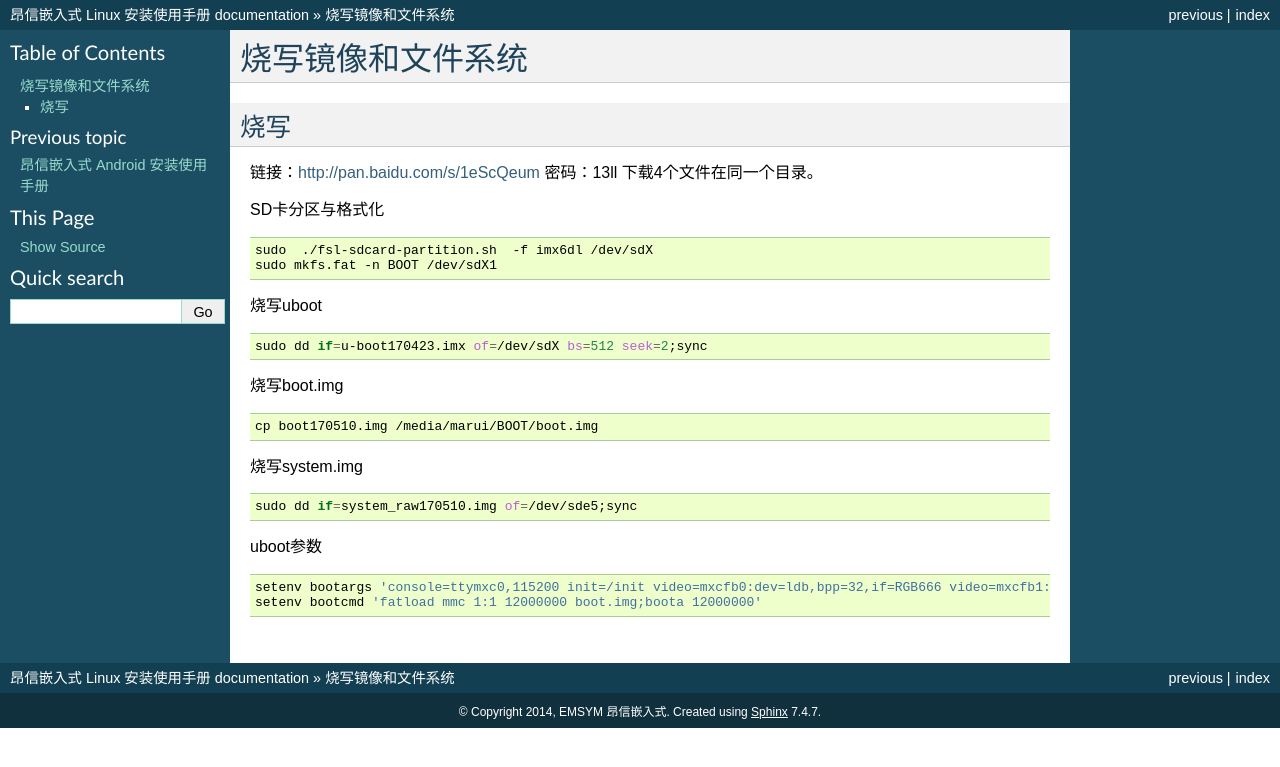
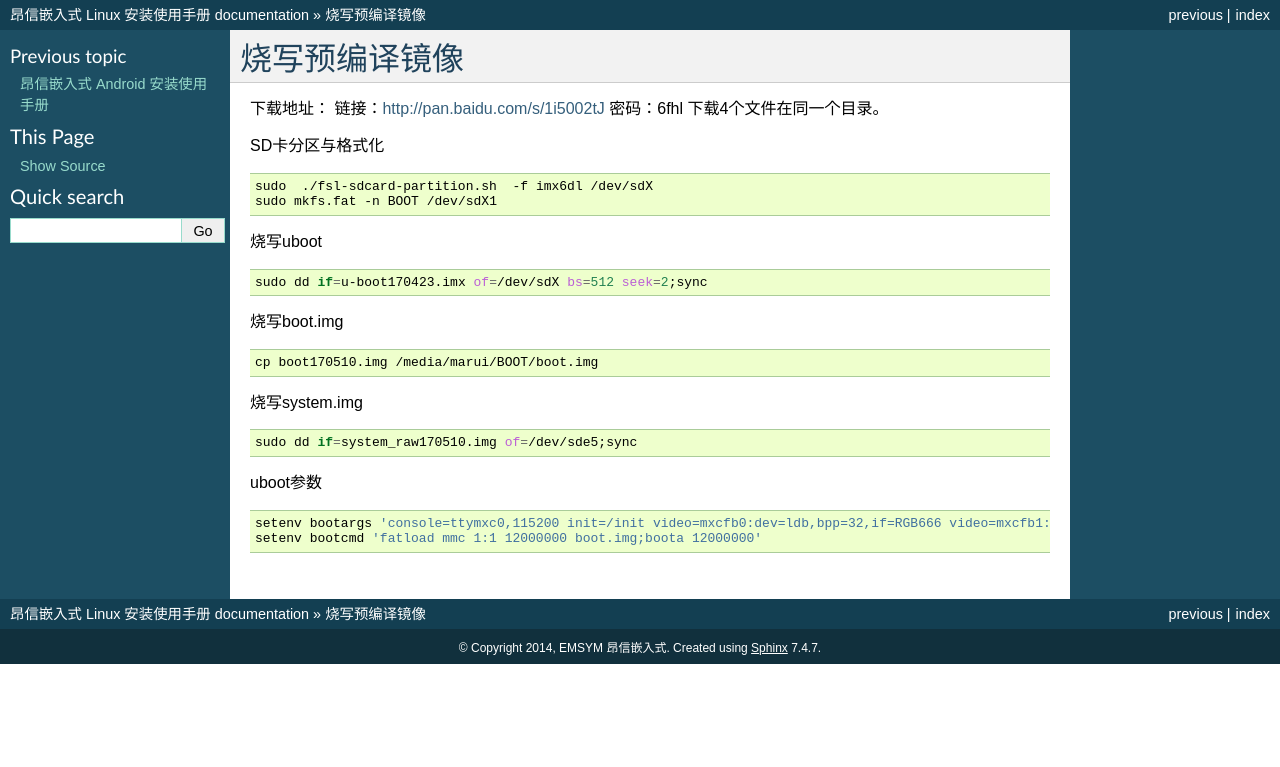
Before and after one commit to EMSYM/android-manual, a Sphinx documentation site: the page built from docs/source/install.rst, in a window 1280 px wide. Shown: the top 767 px of the page. Built offline with Sphinx 7.4.7, drawn with Linux system fonts in a browser that asks for light colours.

Commit message:
Change the download address of the Android images

```diff
--- a/docs/source/install.rst
+++ b/docs/source/install.rst
@@ -1,9 +1,8 @@
-烧写镜像和文件系统
+烧写预编译镜像
 ========================================
 
-烧写
--------------------------------------
-链接：http://pan.baidu.com/s/1eScQeum 密码：13ll
+下载地址：
+链接：http://pan.baidu.com/s/1i5002tJ 密码：6fhl
 下载4个文件在同一个目录。
 
 SD卡分区与格式化
```
